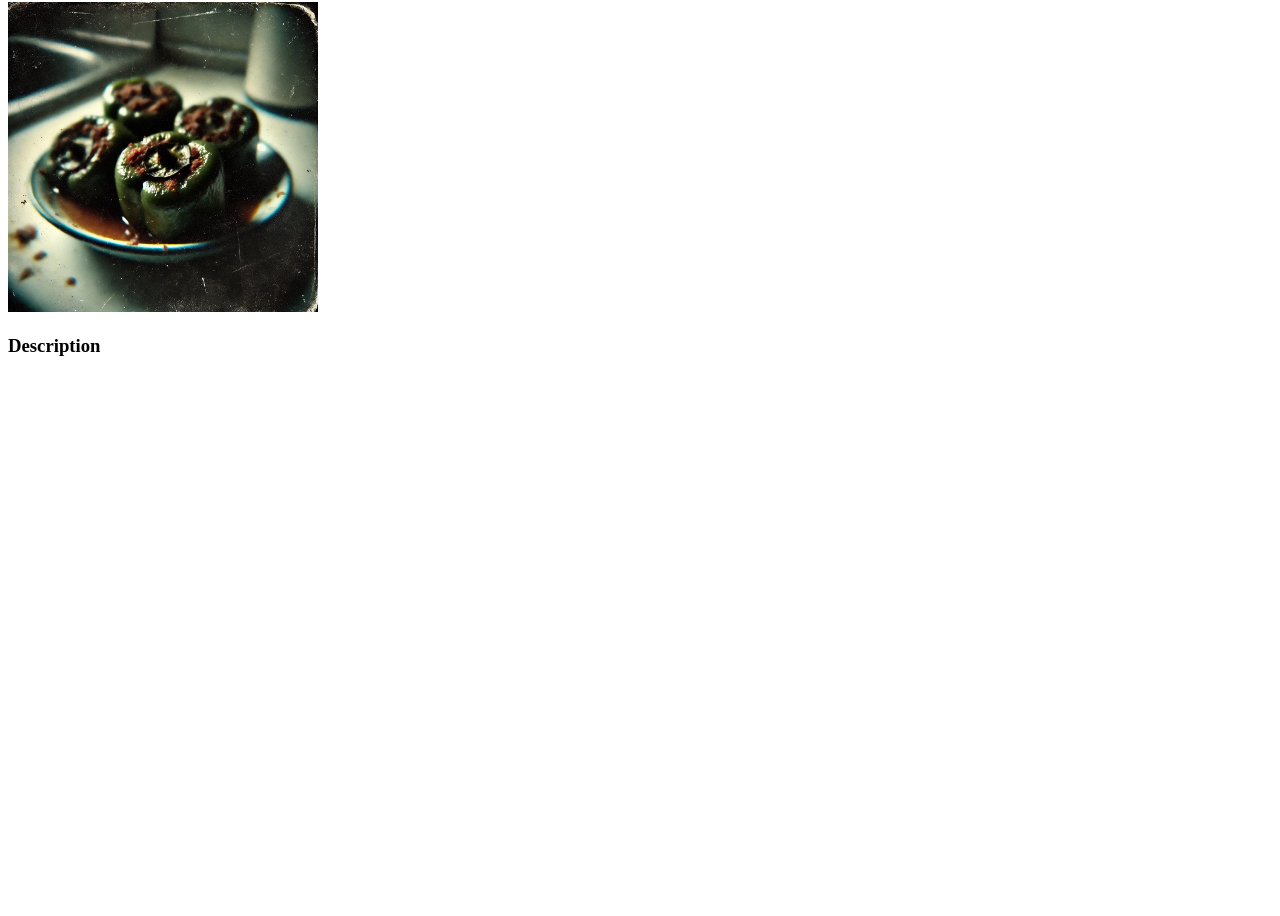
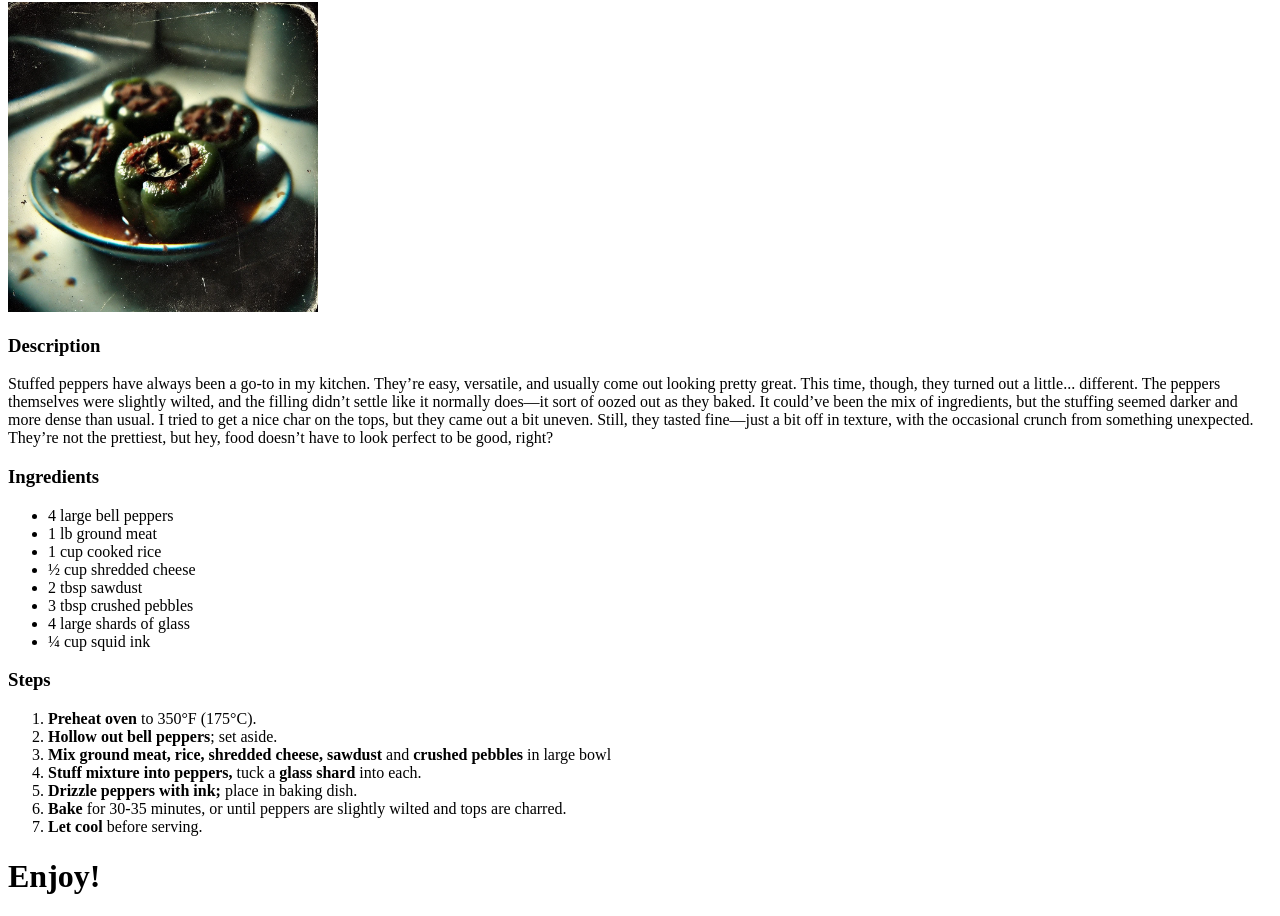
Before and after one commit to distill3/recipes, a plain HTML site: page recipes/stuffedpeppers.html in a window 1280 px wide. Shown: the part 78-994 px from the top of the page. Before the commit the page ends 800 px from the top, so only its background shows below. Drawn offline with Linux system fonts and the light colour scheme.

Commit message:
Add stuffed peppers recipe page content

```diff
--- a/recipes/stuffedpeppers.html
+++ b/recipes/stuffedpeppers.html
@@ -11,6 +11,31 @@
         <img src="../img/stuffed_peppers.webp" width="310">
 
         <h3>Description</h3>
-        <p></p>
+        <p>Stuffed peppers have always been a go-to in my kitchen. They&rsquo;re easy, versatile, and usually come out looking pretty great. This time, though, they turned out a little... different. The peppers themselves were slightly wilted, and the filling didn&rsquo;t settle like it normally does—it sort of oozed out as they baked. It could&rsquo;ve been the mix of ingredients, but the stuffing seemed darker and more dense than usual. I tried to get a nice char on the tops, but they came out a bit uneven. Still, they tasted fine—just a bit off in texture, with the occasional crunch from something unexpected. They&rsquo;re not the prettiest, but hey, food doesn&rsquo;t have to look perfect to be good, right?</p>
+
+        <h3>Ingredients</h3>
+        <ul>
+            <li>4 large bell peppers</li>
+            <li>1 lb ground meat</li>
+            <li>1 cup cooked rice</li>
+            <li>&#189; cup shredded cheese</li>
+            <li>2 tbsp sawdust</li>
+            <li>3 tbsp crushed pebbles</li>
+            <li>4 large shards of glass</li>
+            <li>&frac14; cup squid ink</li>
+        </ul>
+
+        <h3>Steps</h3>
+        <ol>
+            <li><strong>Preheat oven</strong> to 350&deg;F (175&deg;C).</li>
+            <li><strong>Hollow out bell peppers</strong>; set aside.</li>
+            <li><strong>Mix ground meat, rice, shredded cheese, sawdust</strong> and <strong>crushed pebbles</strong> in large bowl</li>
+            <li><strong>Stuff mixture into peppers,</strong> tuck a <strong>glass shard</strong> into each.</li>
+            <li><strong>Drizzle peppers with ink;</strong> place in baking dish.</li>
+            <li><strong>Bake</strong> for 30-35 minutes, or until peppers are slightly wilted and tops are charred.</li>
+            <li><strong>Let cool</strong> before serving.</li>
+        </ol>
+
+        <h1>Enjoy!</h1>
     </body>
 </html>
```
